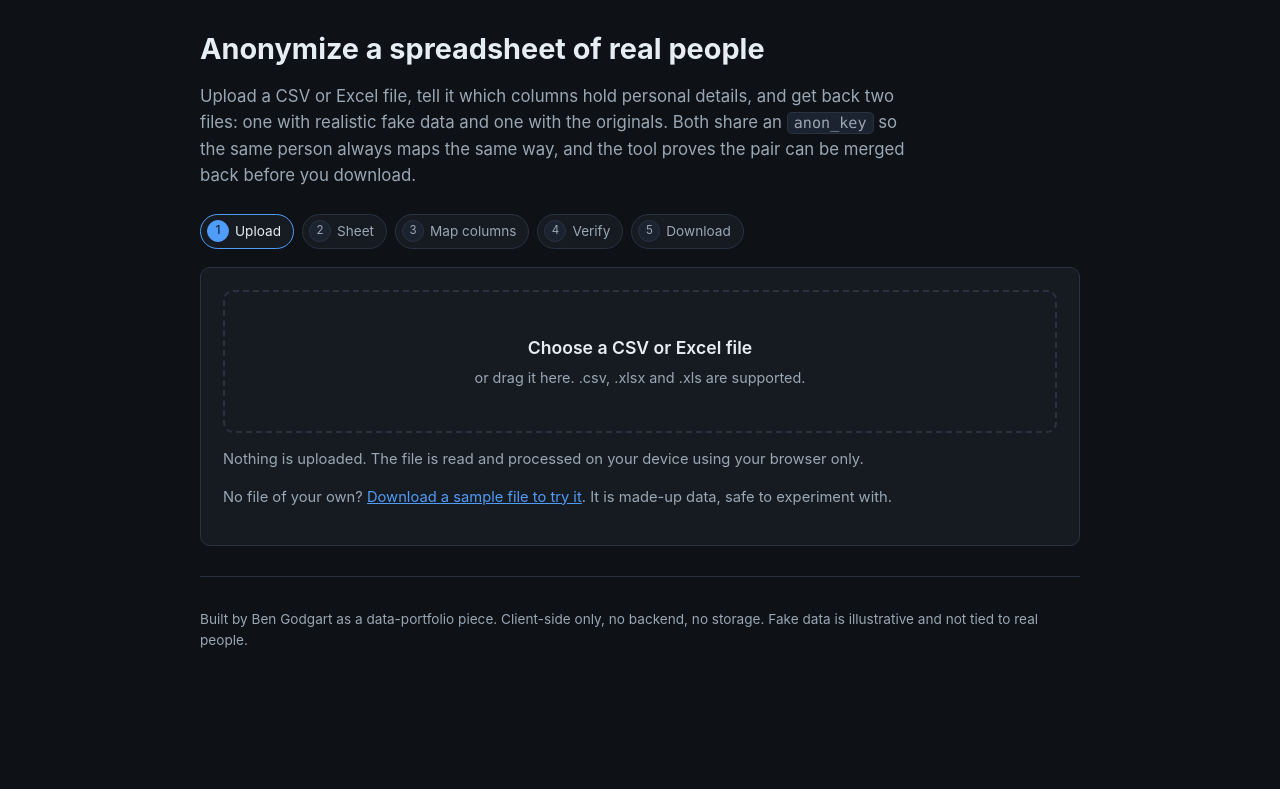
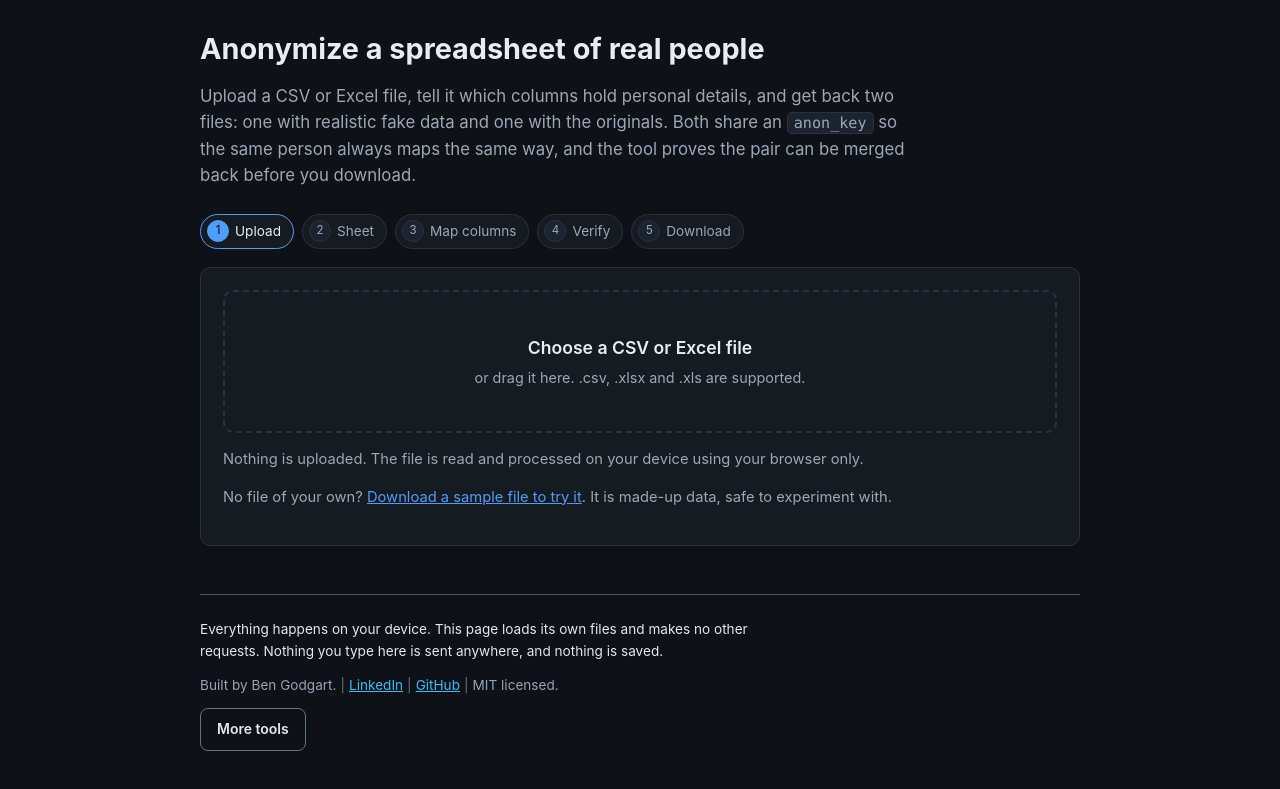
Before and after one commit to bengodgart/data-anonymizer, a plain HTML site: page index.html in a window 1280 px wide. Shown: the part 63-852 px from the top of the page. Before the commit the page ends 800 px from the top, so only its background shows below. Drawn offline with Linux system fonts and the light colour scheme.

Commit message:
Give every tool the same footer
Ten tools had seven different footers. Three of the ones already live carried
no link back to Ben at all and two did not even carry his name. More
importantly the privacy sentence was different on every single tool, and that
sentence is a promise: "runs entirely in your browser", "no network calls",
"nothing is uploaded", "no backend, no accounts, no analytics" are the same
fact to whoever wrote them and four different claims to whoever reads them.

Two sections now, and they are two sections on purpose. The first is a
promise and has to be true of THIS page. The second is boilerplate and has to
be identical everywhere. Merging them is how a wrong promise gets copied
around.

The promise comes from a fixed set of sentences, never freehand, and the
words only change when the facts change. A single-page tool that stores
nothing says one sentence; a tool that loads its own script and stylesheet
and nothing else says another. Same fact, same sentence, character for
character. "No backend, no accounts, no analytics" is gone: it describes
architecture the reader neither knows nor cares about. "MIT licensed" moved
to the second section, because a licence is not a privacy fact.

The contact section is Built by Ben Godgart, LinkedIn, GitHub, MIT licensed,
and one button out. The GitHub link points at the tool's own repo where that
repo is public and at the profile where it is not, because a Source link that
404s is worse than no link. Every link in this footer was verified by loading
it, not by reading the markup.

The button says "More tools" and points at godgartdev.com/tools/, absolutely
rather than relatively, because several of these tools are also served from
GitHub Pages where a relative /tools/ resolves to a page that does not exist.
When the portfolio front page ships, the same slot changes label and target
in one pass. One door out of a tool, not a menu.

Also dropped, per the review: the "job-search portfolio piece" line, which
tells a stranger the tool exists to get its author hired and dates badly.

Co-Authored-By: Claude Opus 5 (1M context) <noreply@anthropic.com>
Claude-Session: https://claude.ai/code/session_01HCBLi5nm9RqZzew1bzAej6

```diff
--- a/index.html
+++ b/index.html
@@ -112,12 +112,11 @@
       </div>
     </section>
 
-    <footer class="site-footer">
-      <p>
-        Built by Ben Godgart as a data-portfolio piece. Client-side only, no backend, no storage.
-        Fake data is illustrative and not tied to real people.
-      </p>
-    </footer>
+    <footer class="site-footer tool-footer">
+  <p class="tool-footer-privacy">Everything happens on your device. This page loads its own files and makes no other requests. Nothing you type here is sent anywhere, and nothing is saved.</p>
+  <p class="tool-footer-meta">Built by Ben Godgart.<span class="tool-footer-sep">|</span><a href="https://www.linkedin.com/in/bengodgart" target="_blank" rel="noopener">LinkedIn</a><span class="tool-footer-sep">|</span><a href="https://github.com/bengodgart/data-anonymizer" target="_blank" rel="noopener">GitHub</a><span class="tool-footer-sep">|</span>MIT licensed.</p>
+  <a class="tool-footer-button" href="https://godgartdev.com/tools/">More tools</a>
+</footer>
   </main>
 
   <!-- Vendored: SheetJS (community build) for reading Excel files. -->
--- a/styles.css
+++ b/styles.css
@@ -280,3 +280,50 @@ table.preview .rowlabel { color: var(--muted); font-size: 0.72rem; text-transfor
   .map-row { grid-template-columns: 1fr; }
   h1 { font-size: 1.5rem; }
 }
+
+/* Shared tool footer, identical on every tool in the tree so the set reads as
+   one. Two sections on purpose: the first is a promise and has to be true of
+   THIS page, the second is boilerplate and has to be the same everywhere.
+   Merging them is how a wrong promise gets copied around.
+   The colours are the design-token-standard values, scoped to this component
+   so that whatever a given tool calls its own colours cannot distort it. */
+.tool-footer {
+  --tf-border: #475569;
+  --tf-border-strong: #64748b;
+  --tf-surface-2: #334155;
+  --tf-text: #e2e8f0;
+  --tf-muted: #94a3b8;
+  --tf-accent: #38bdf8;
+  border-top: 1px solid var(--tf-border);
+  margin-top: 48px;
+  padding-top: 24px;
+  padding-bottom: 40px;
+  color: var(--tf-muted);
+  font-size: 14px;
+  line-height: 1.6;
+  display: flex;
+  flex-direction: column;
+  align-items: flex-start;
+  gap: 12px;
+}
+/* Selectors below are deliberately doubled up. Several tools already carry
+   rules like ".site-footer p { color: ... }", which outrank a single class and
+   would recolour the promise line on some tools and not others. */
+.tool-footer p { margin: 0; max-width: 70ch; }
+.tool-footer .tool-footer-privacy { color: var(--tf-text); }
+.tool-footer .tool-footer-meta { color: var(--tf-muted); }
+.tool-footer .tool-footer-meta a { color: var(--tf-accent); text-decoration: underline; }
+.tool-footer .tool-footer-sep { color: var(--tf-border-strong); padding: 0 4px; }
+.tool-footer .tool-footer-button {
+  display: inline-block;
+  text-decoration: none;
+  font-weight: 600;
+  font-size: 14px;
+  color: var(--tf-text);
+  background: transparent;
+  border: 1px solid var(--tf-border-strong);
+  border-radius: 8px;
+  padding: 9px 16px;
+}
+.tool-footer .tool-footer-button:hover { background: var(--tf-surface-2); border-color: var(--tf-accent); }
+.tool-footer-button:focus-visible { outline: 2px solid var(--tf-accent); outline-offset: 2px; }
```
